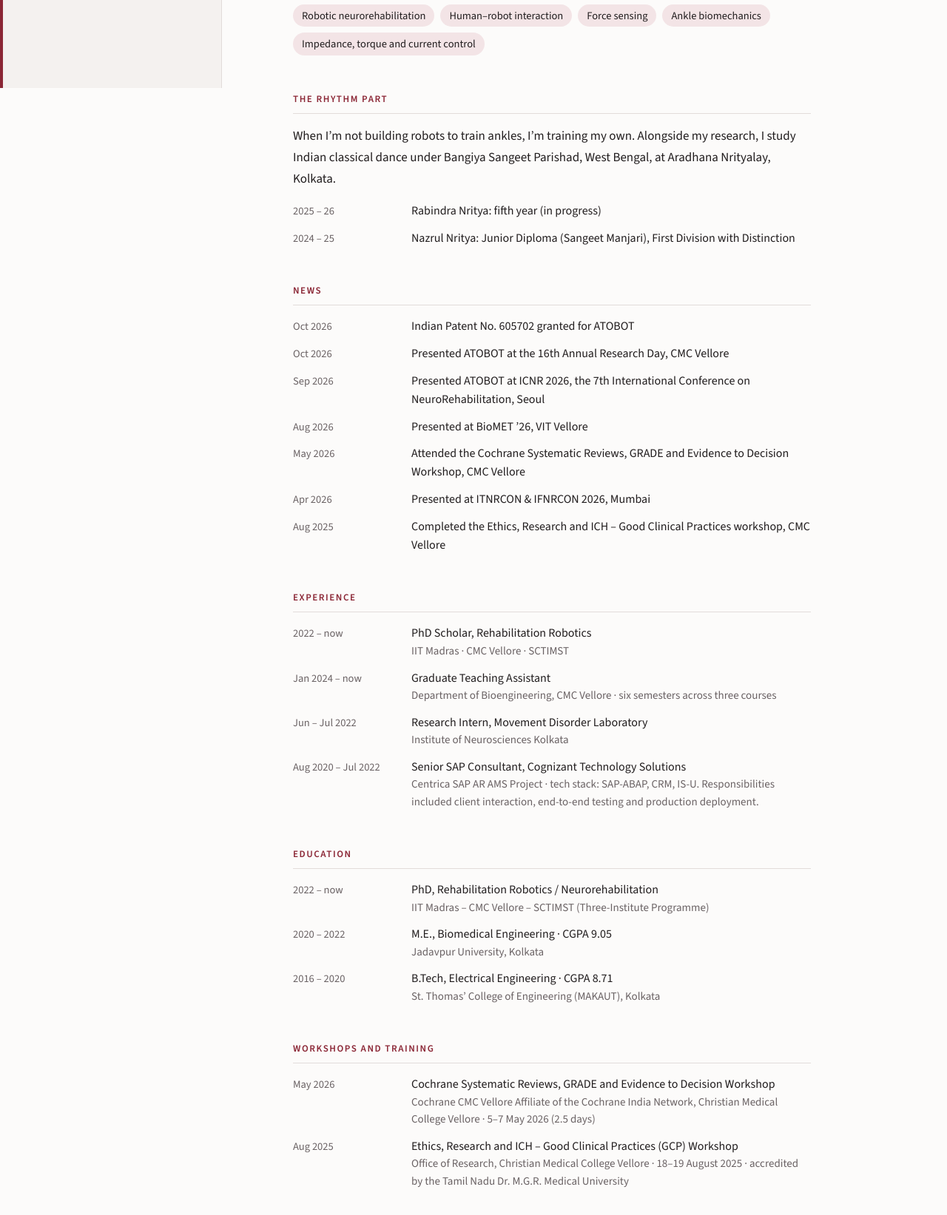
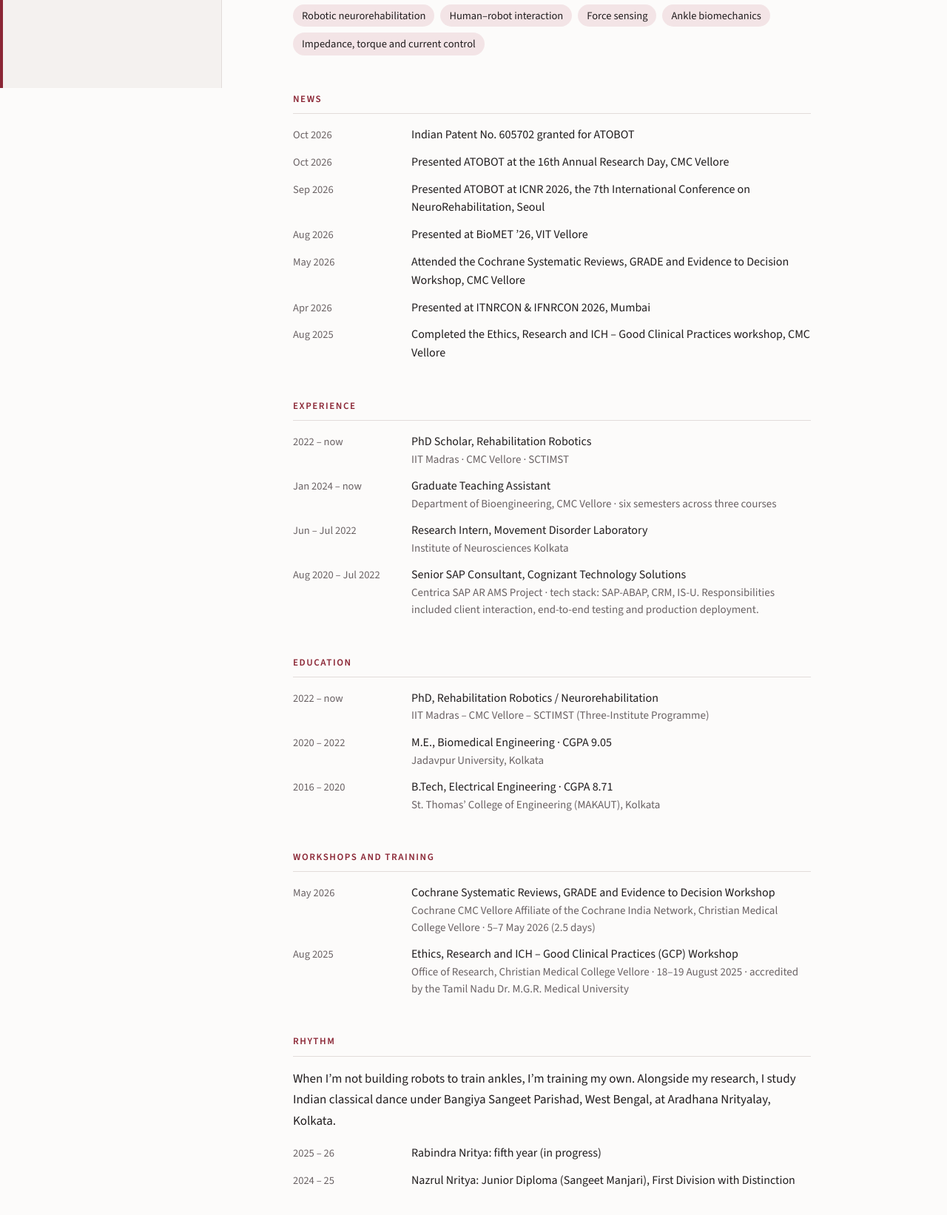
Before and after one commit to Neelakshi5597/Neelakshi5597.github.io, a plain HTML site: page index.html in a window 1280 px wide. Shown: the part 681-2324 px from the top of the page at 74% size. Drawn offline with nearby package versions, Linux system fonts and the light colour scheme.

Commit message:
Add files via upload

```diff
--- a/index.html
+++ b/index.html
@@ -44,13 +44,6 @@
       <li>Ankle biomechanics</li><li>Impedance, torque and current control</li>
     </ul>
 
-    <h2>The rhythm part</h2>
-    <p>When I’m not building robots to train ankles, I’m training my own. Alongside my research, I study Indian classical dance under Bangiya Sangeet Parishad, West Bengal, at Aradhana Nrityalay, Kolkata.</p>
-    <ul class="dated">
-      <li><span class="d">2025 – 26</span><span>Rabindra Nritya: fifth year (in progress)</span></li>
-      <li><span class="d">2024 – 25</span><span>Nazrul Nritya: Junior Diploma (Sangeet Manjari), First Division with Distinction</span></li>
-    </ul>
-
     <h2>News</h2>
     <ul class="dated">
       <li><span class="d">Oct 2026</span><span>Indian Patent No. 605702 granted for ATOBOT</span></li>
@@ -82,6 +75,13 @@
       <li><span class="d">May 2026</span><span>Cochrane Systematic Reviews, GRADE and Evidence to Decision Workshop<span class="s">Cochrane CMC Vellore Affiliate of the Cochrane India Network, Christian Medical College Vellore · 5–7 May 2026 (2.5 days)</span></span></li>
       <li><span class="d">Aug 2025</span><span>Ethics, Research and ICH – Good Clinical Practices (GCP) Workshop<span class="s">Office of Research, Christian Medical College Vellore · 18–19 August 2025 · accredited by the Tamil Nadu Dr. M.G.R. Medical University</span></span></li>
     </ul>
+
+    <h2>Rhythm</h2>
+    <p>When I’m not building robots to train ankles, I’m training my own. Alongside my research, I study Indian classical dance under Bangiya Sangeet Parishad, West Bengal, at Aradhana Nrityalay, Kolkata.</p>
+    <ul class="dated">
+      <li><span class="d">2025 – 26</span><span>Rabindra Nritya: fifth year (in progress)</span></li>
+      <li><span class="d">2024 – 25</span><span>Nazrul Nritya: Junior Diploma (Sangeet Manjari), First Division with Distinction</span></li>
+    </ul>
   </main>
 </body>
 </html>
```
